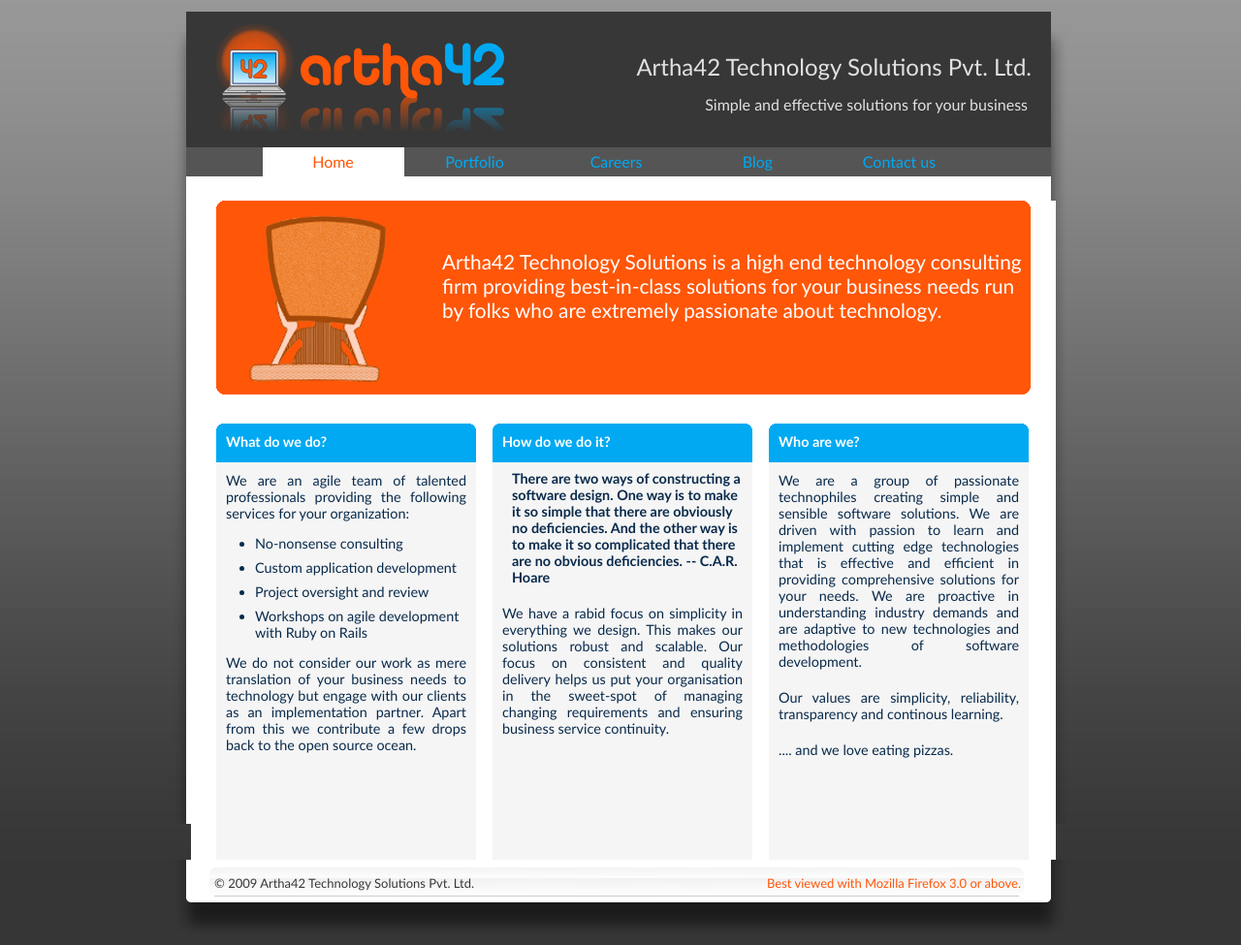
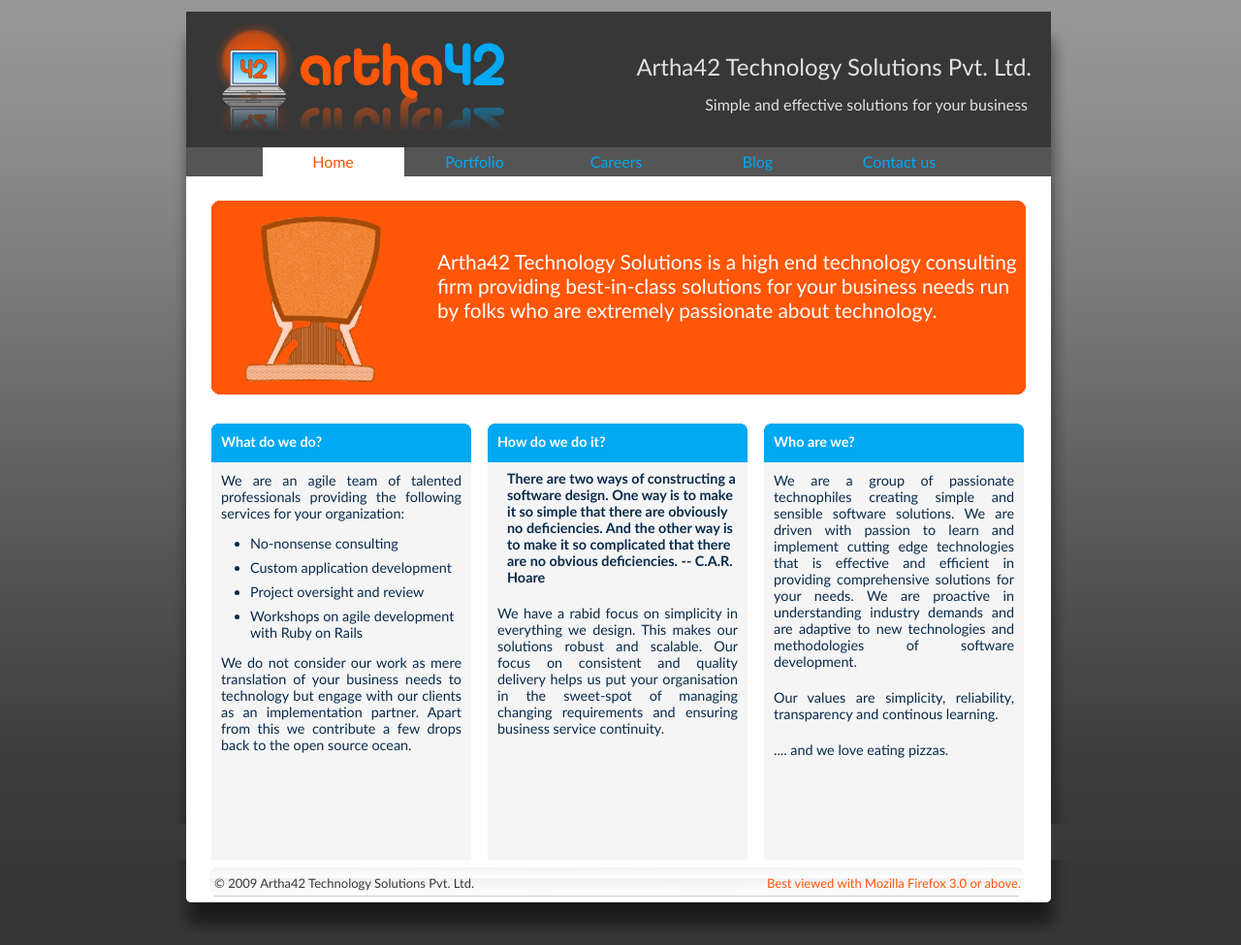
Before and after one commit to artha42/artha42-website, a Jekyll site: the page built from index.html, in a window 1280 px wide. Shown: the whole page at 97% size. Built offline with Jekyll 4.4.1, drawn with Linux system fonts in a browser that asks for light colours; Markdown is read by kramdown in place of the engine named in the settings.

Commit message:
fix a changed style

```diff
--- a/css/style.css
+++ b/css/style.css
@@ -133,7 +133,7 @@
 }
 #contentcontainer {
 	background:#FFFFFF none repeat scroll 0 0;
-	margin:25px 5px 0;
+	margin:25px 0 0;
 	overflow:hidden;
 	width:892px;
     min-height:650px;
```
